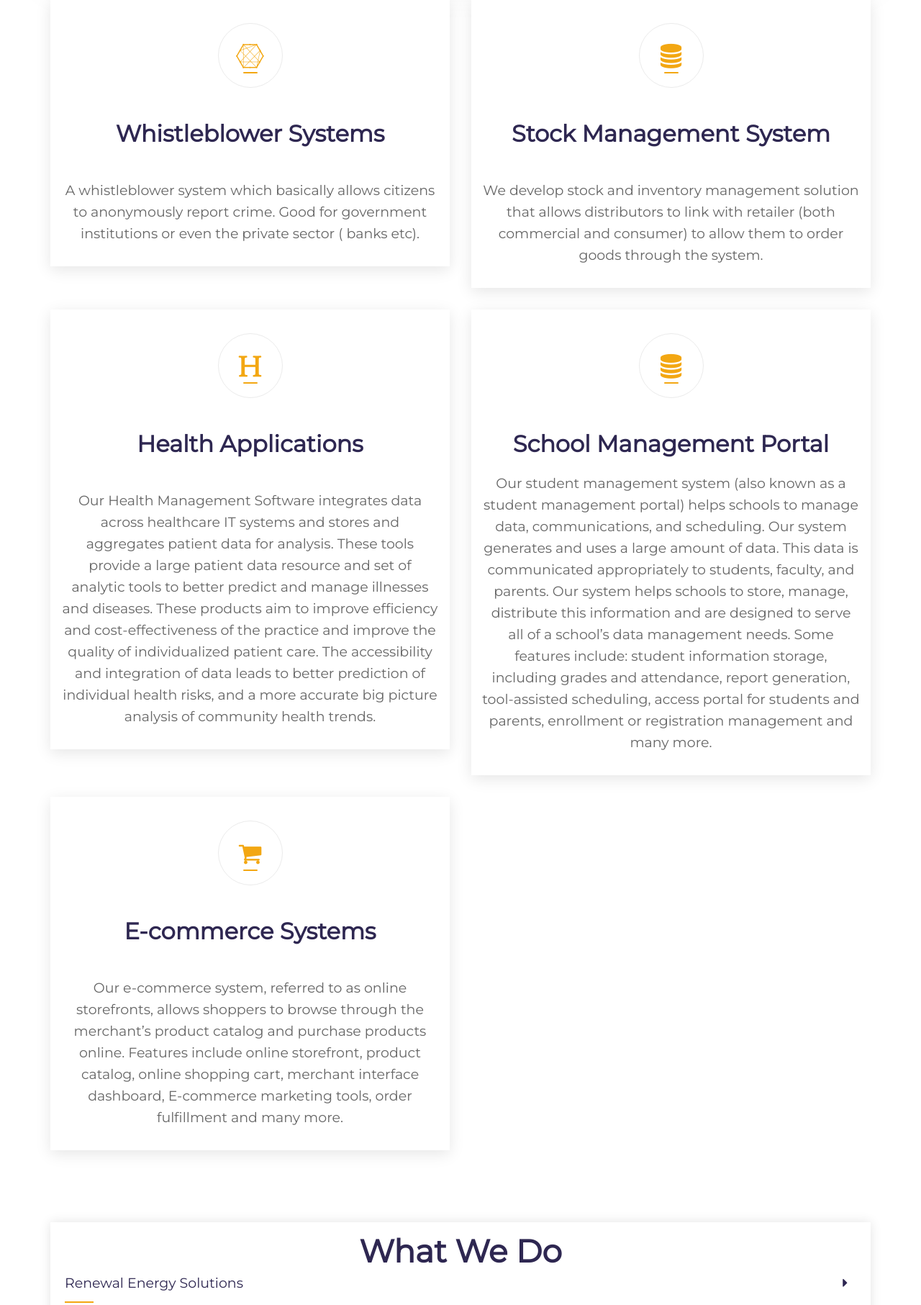
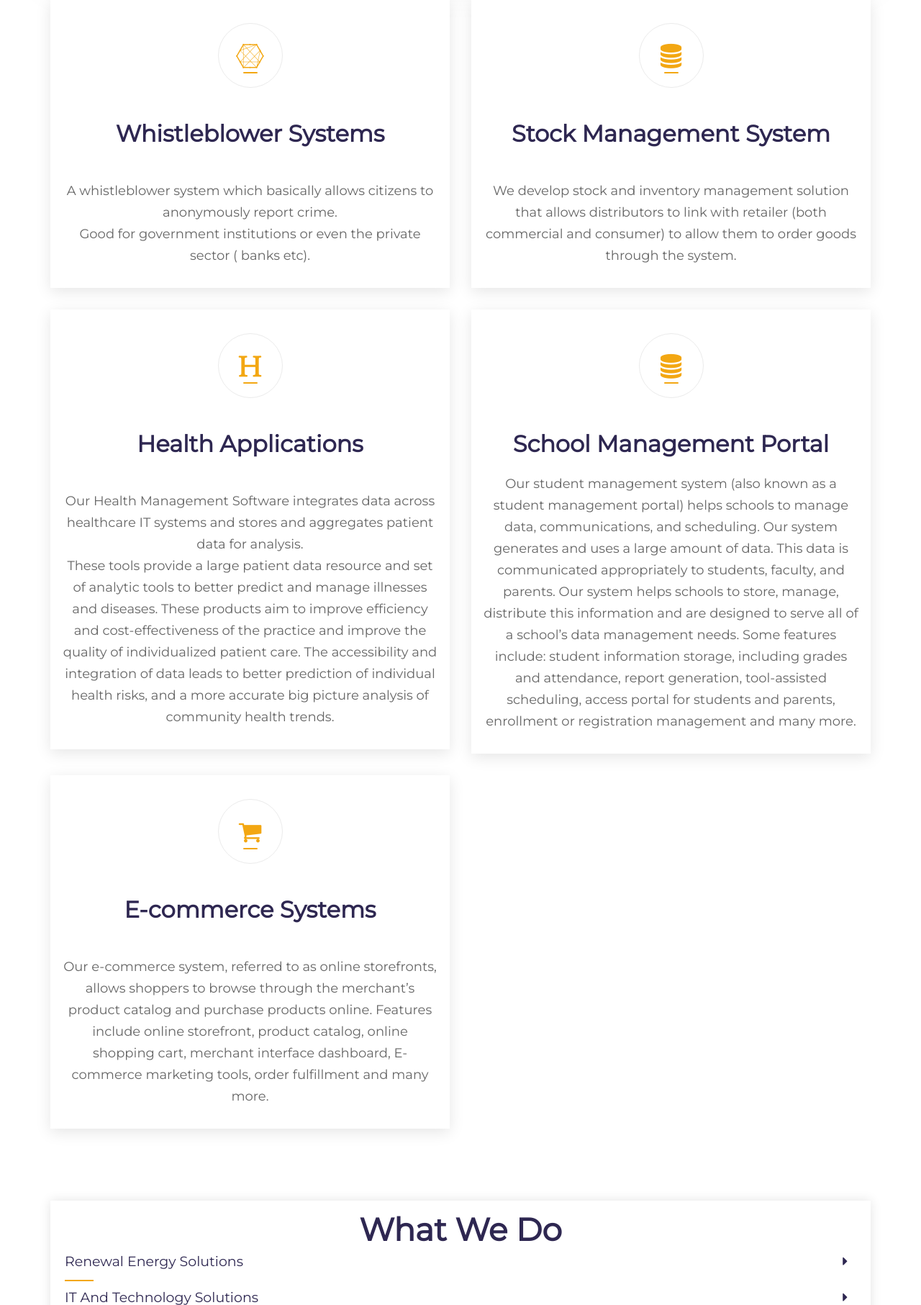
Before and after one commit to samuel355/royalshemesh, a WordPress theme: template products.php in a window 1280 px wide. Shown: the part 1031-2844 px from the top of the page at 72% size. Run offline with PHP 8.4 and a stand-in for WordPress, Linux system fonts and the light colour scheme; the site name, menu and one post (Sample post) are stand-ins, and other content is empty; some libraries are stand-ins or nearby versions.

Commit message:
new updates

```diff
--- a/products.php
+++ b/products.php
@@ -200,7 +200,7 @@
                             <div class="single-feature wow fadeInUp ">
                                 <div class="icon-head"><i class="fa fa-connectdevelop"></i></div><br>
                                 <h2>Whistleblower Systems</h2><br>
-                                <p style="font-size: 19px">A whistleblower system which basically allows citizens to anonymously report crime. Good for government institutions or even the private sector ( banks etc).</p>
+                                <p style="font-size: 18px">A whistleblower system which basically allows citizens to anonymously report crime.<br> Good for government institutions or even the private sector ( banks etc).</p>
                             </div>
                         </div>
                     </div>
@@ -209,7 +209,7 @@
                             <div class="single-feature wow fadeInUp ">
                                 <div class="icon-head"><i class="fa fa-database"></i></div> <br>
                                 <h2>Stock Management System</h2><br>
-                                <p style="font-size: 19px">We develop stock and inventory management solution that allows distributors to link with retailer (both commercial and consumer) to allow them to order goods through the system.</p>
+                                <p style="font-size: 18px">We develop stock and inventory management solution that allows distributors to link with retailer (both commercial and consumer) to allow them to order goods through the system.</p>
                             </div>
                         </div>
                     </div>
@@ -220,8 +220,8 @@
                             <div class="single-feature wow fadeInUp ">
                                 <div class="icon-head"><i class="fa fa-header"></i></div> <br>
                                 <h2>Health Applications</h2><br>
-                                <p style="font-size: 19px">
-                                    Our Health Management Software integrates data across healthcare IT systems and stores and aggregates patient data for analysis. These tools provide a large patient data resource and set of analytic tools to better predict and manage illnesses and diseases. These products aim to improve efficiency and cost-effectiveness of the practice and improve the quality of individualized patient care. The accessibility and integration of data leads to better prediction of individual health risks, and a more accurate big picture analysis of community health trends.
+                                <p style="font-size: 18px">
+                                    Our Health Management Software integrates data across healthcare IT systems and stores and aggregates patient data for analysis. <br> These tools provide a large patient data resource and set of analytic tools to better predict and manage illnesses and diseases. These products aim to improve efficiency and cost-effectiveness of the practice and improve the quality of individualized patient care. The accessibility and integration of data leads to better prediction of individual health risks, and a more accurate big picture analysis of community health trends.
                                 </p>
                             </div>
                         </div>
@@ -231,7 +231,7 @@
                             <div class="single-feature wow fadeInUp ">
                                 <div class="icon-head"><i class="fa fa-database"></i></div> <br>
                                 <h2>School Management Portal </h2>
-                                <p style="font-size: 19px">
+                                <p style="font-size: 18px">
                                     Our student management system (also known as a student management portal) helps schools to manage data, communications, and scheduling. Our system generates and uses a large amount of data. This data is communicated appropriately to students, faculty, and parents. Our system helps schools to store, manage, distribute this information and are designed to serve all of a school’s data management needs. Some features include: student information storage, including grades and attendance, report generation, tool-assisted scheduling, access portal for students and parents, enrollment or registration management and many more.
                                 </p>
                             </div>
@@ -244,7 +244,7 @@
                             <div class="single-feature wow fadeInUp ">
                                 <div class="icon-head"><i class="fa fa-shopping-cart"></i></div><br>
                                 <h2>E-commerce Systems</h2><br>
-                                <p style="font-size: 19px">
+                                <p style="font-size: 18px">
                                     Our e-commerce system, referred to as online storefronts, allows shoppers to browse through the merchant’s product catalog and purchase products online. Features include online storefront, product catalog, online shopping cart, merchant interface dashboard, E-commerce marketing tools, order fulfillment and many more.
                                 </p>
                             </div>
@@ -253,6 +253,7 @@
                 </div>
 			</div>
 		</section>
+
 		<!--/ End Services -->
 
             <div class="container">
```
